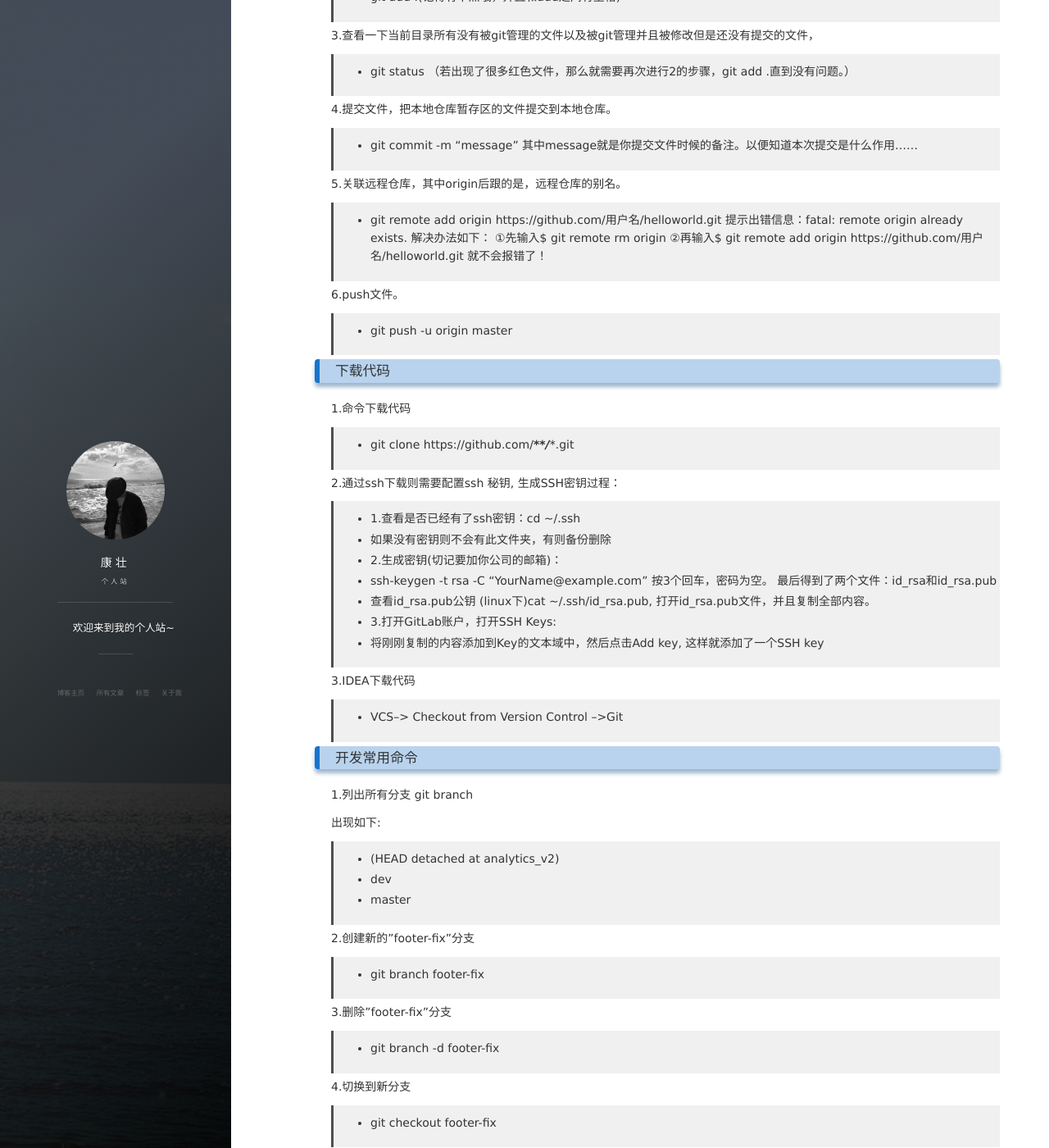
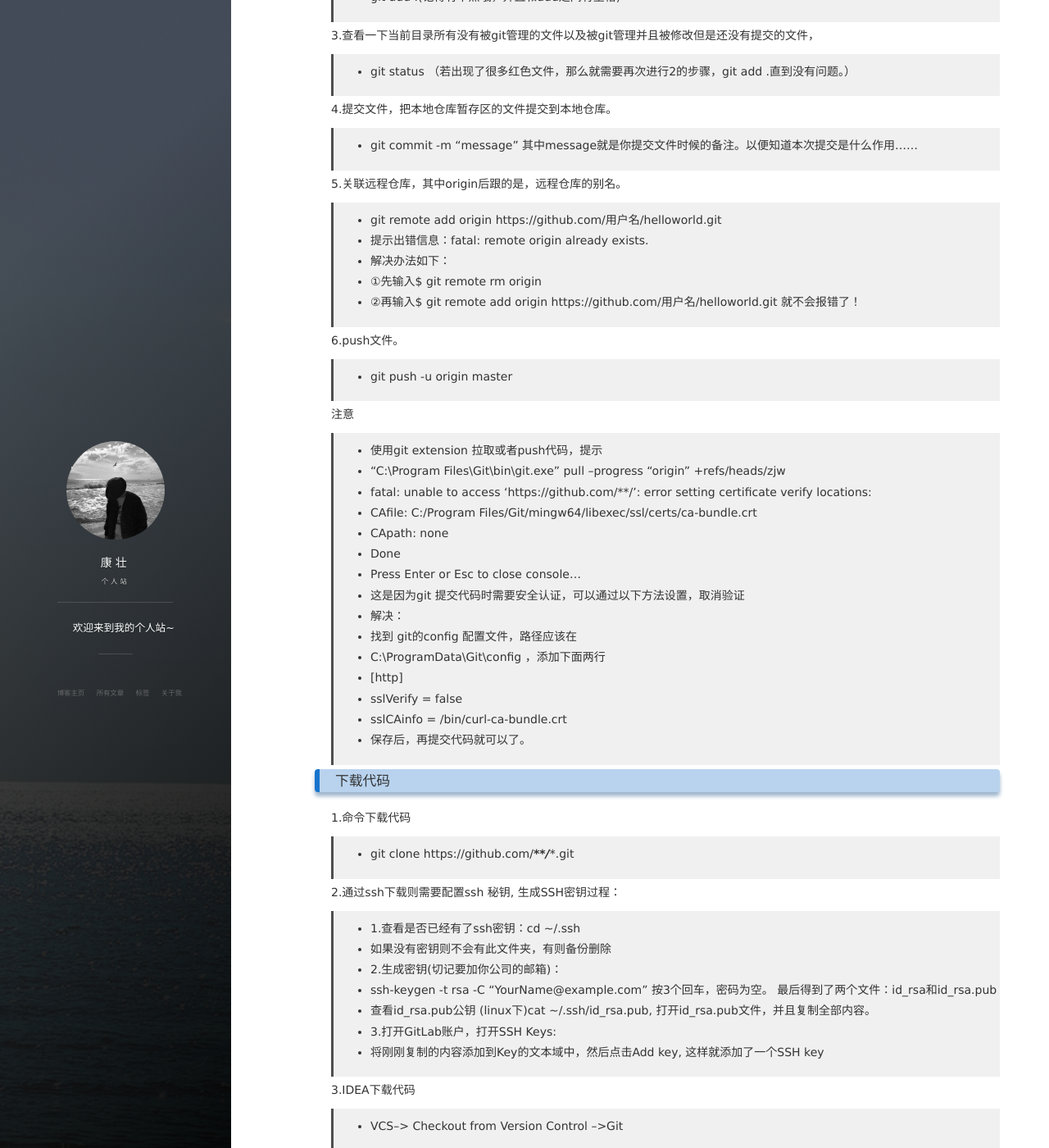
Before and after one commit to kangzhuang0201/kangzhuang0201.github.io, a Jekyll site: the page built from _posts/2019-05-27-GitTutorial.md, in a window 1280 px wide and 1400 px high, scrolled down 1444 px. Shown: the whole window at 82% size. Built offline with Jekyll 4.4.1, drawn with Linux system fonts in a browser that asks for light colours; nearby versions of some CDN libraries; comment, search, counter and statistics services are not loaded.

Commit message:
修改博客

```diff
--- a/_posts/2019-05-27-GitTutorial.md
+++ b/_posts/2019-05-27-GitTutorial.md
@@ -73,14 +73,32 @@ tag: 工具
 
 5.关联远程仓库，其中origin后跟的是，远程仓库的别名。
 >* git remote add origin https://github.com/用户名/helloworld.git
-	提示出错信息：fatal: remote origin already exists.
-    解决办法如下：
-    ①先输入$ git remote rm origin
-    ②再输入$ git remote add origin https://github.com/用户名/helloworld.git 就不会报错了！
+>* 提示出错信息：fatal: remote origin already exists.
+>* 解决办法如下：
+>*   ①先输入$ git remote rm origin
+>*   ②再输入$ git remote add origin https://github.com/用户名/helloworld.git 就不会报错了！
 
 6.push文件。
 
 >* git push -u origin master
+
+注意
+
+>* 使用git extension 拉取或者push代码，提示
+>* "C:\Program Files\Git\bin\git.exe" pull --progress "origin" +refs/heads/zjw
+>* fatal: unable to access 'https://github.com/**/': error setting certificate verify locations:
+>* CAfile: C:/Program Files/Git/mingw64/libexec/ssl/certs/ca-bundle.crt
+>* CApath: none
+>* Done
+>* Press Enter or Esc to close console...
+>* 这是因为git 提交代码时需要安全认证，可以通过以下方法设置，取消验证
+>* 解决：
+>* 找到 git的config 配置文件，路径应该在
+>* C:\ProgramData\Git\config ，添加下面两行
+>* [http]
+>*     sslVerify = false
+>*     sslCAinfo = /bin/curl-ca-bundle.crt
+>* 保存后，再提交代码就可以了。
 
 ### 下载代码
 
```
